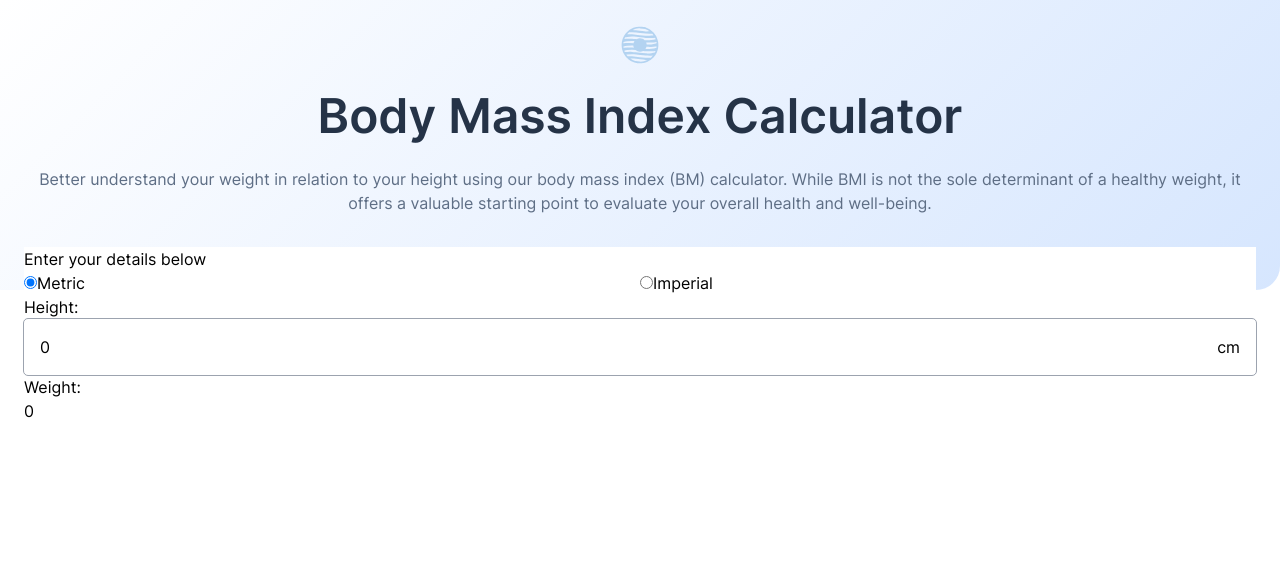
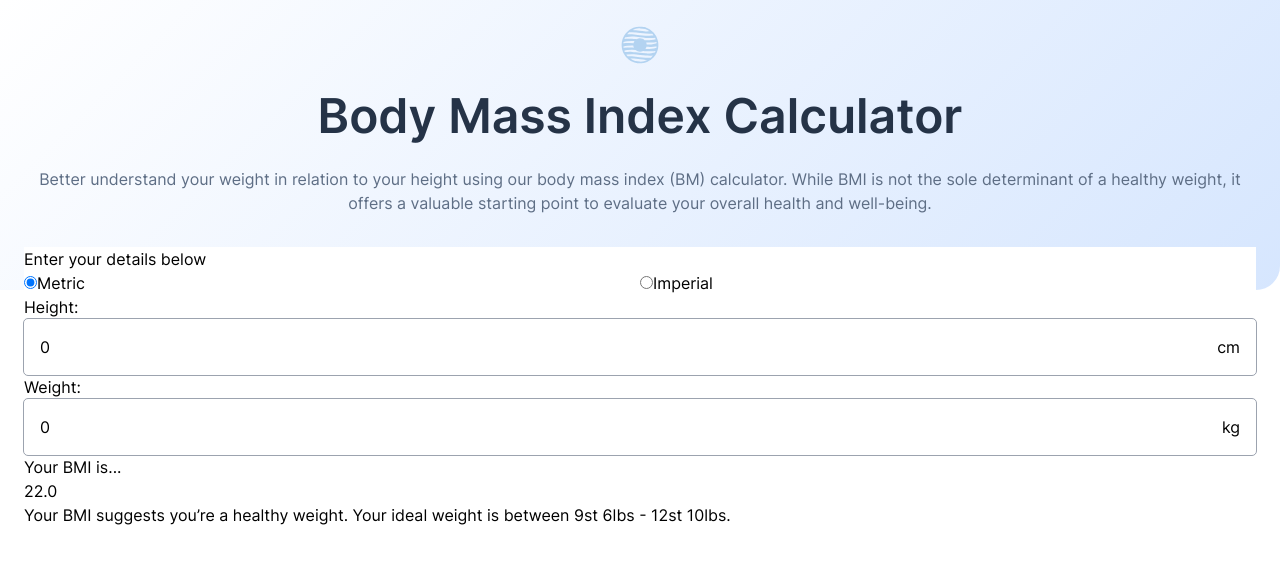
Before and after one commit to jasper2virtual/fem-bmi-calculator, a Vue app: page / in a window 1280 px wide. Shown: the top 564 px of the page. Built offline with nearby package versions, Linux system fonts and the light colour scheme.

Commit message:
enhance BMI calculator with improved input validation and ideal weight calculations for both metric and imperial units

```diff
--- a/src/components/bmi-calculator.vue
+++ b/src/components/bmi-calculator.vue
@@ -9,25 +9,36 @@
             <label class="flex flex-col">
                 <span>Height:</span>
                 <div v-if="system === 'metric'">
-                    <inputNumber v-model="heightInCm" unit="cm" />
+                    <input-number v-model="heightInCm" :max="300" unit="cm" />
                 </div>
                 <div v-else class="grid grid-cols-2 gap-4">
                     <div>
-                        <inputNumber v-model="heightIn_FtPart" unit="ft" />
+                        <input-number v-model="heightIn_FtPart" :max="10" unit="ft" />
                     </div>
                     <div>
-                        <inputNumber v-model="heightIn_InPart" :min="0" :max="11" unit="in" />
+                        <input-number v-model="heightIn_InPart" :max="11" unit="in" />
                     </div>
                 </div>
             </label>
             <label class="flex flex-col">
                 <span>Weight:</span>
-                <div v-if="system === 'metric'"><input type="number" v-model="weightInKg" /> </div>
-                <div v-else>
-                    <input type="number" v-model="weightIn_StPart" class="flex-1" />
-                    <input type="number" v-model="weightIn_LbPart" min="0" max="13" class="flex-1" />
+                <div v-if="system === 'metric'">
+                    <inputNumber v-model="weightInKg" unit="kg" :max="640" />
+                </div>
+                <div v-else class="grid grid-cols-2 gap-4">
+                    <div>
+                        <inputNumber v-model="weightIn_StPart" :max="100" unit="st" />
+                    </div>
+                    <div>
+                        <inputNumber v-model="weightIn_LbPart" :max="13" unit="lb" />
+                    </div>
                 </div>
             </label>
+        </div>
+        <div>
+            <div>Your BMI is...</div>
+<div>22.0</div>
+Your BMI suggests you’re a healthy weight. Your ideal weight is between 9st 6lbs - 12st 10lbs.
         </div>
     </div>
 
--- a/src/components/input-number.vue
+++ b/src/components/input-number.vue
@@ -19,7 +19,7 @@ const props = defineProps({
     },
     max:{
         type:Number,
-        default:Infinity,
+        default:false,
         required: false,
     }
 });
--- a/src/libs/bmi.ts
+++ b/src/libs/bmi.ts
@@ -19,8 +19,16 @@ export function useBMI() {
         return { bmiValue, bmiCategory }
     })
 
-    const idealWeightInKg = computed(() => 20 * Math.pow(length(heightInCm.value).from('cm').to('m').value, 2))
-    const idealWeightInLb = computed(() => mass(20 * Math.pow(length(heightInIn.value).from('in').to('m').value, 2)).from('kg').to('lb').value)
+    const idealWeightInKg = computed(() => ({
+        min: getWeight(18.5, length(heightInCm.value).from('cm').to('m').value),
+        max: getWeight(24.9, length(heightInCm.value).from('cm').to('m').value)
+    }))
+    const idealWeightInLb = computed(() => ({
+        min: mass(getWeight(18.5, length(heightInIn.value).from('in').to('m').value)).from('kg').to('lb').value,
+        max: mass(getWeight(24.9, length(heightInIn.value).from('in').to('m').value)).from('kg').to('lb').value
+    }))
+
+    const getWeight = (bmi: number, height_m: number) => bmi * Math.pow(height_m, 2)
 
     return {
         system,
```
